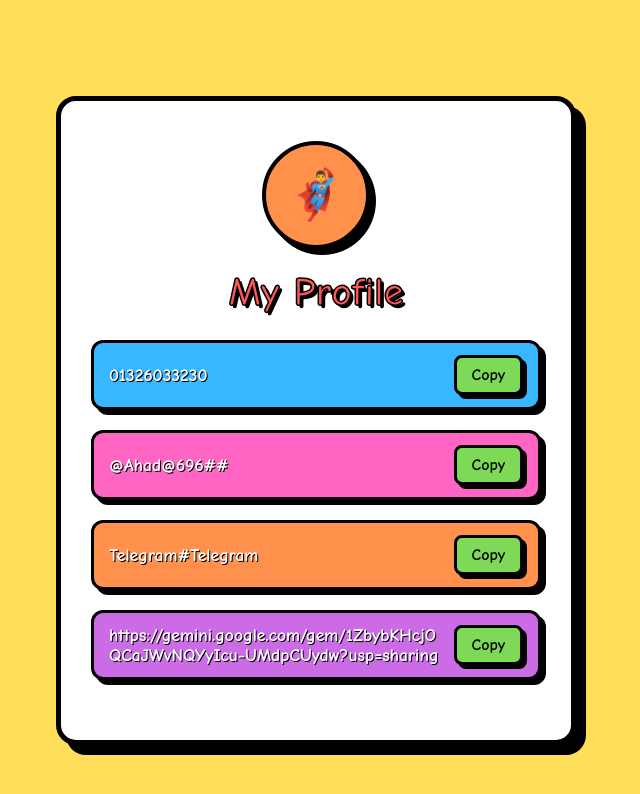
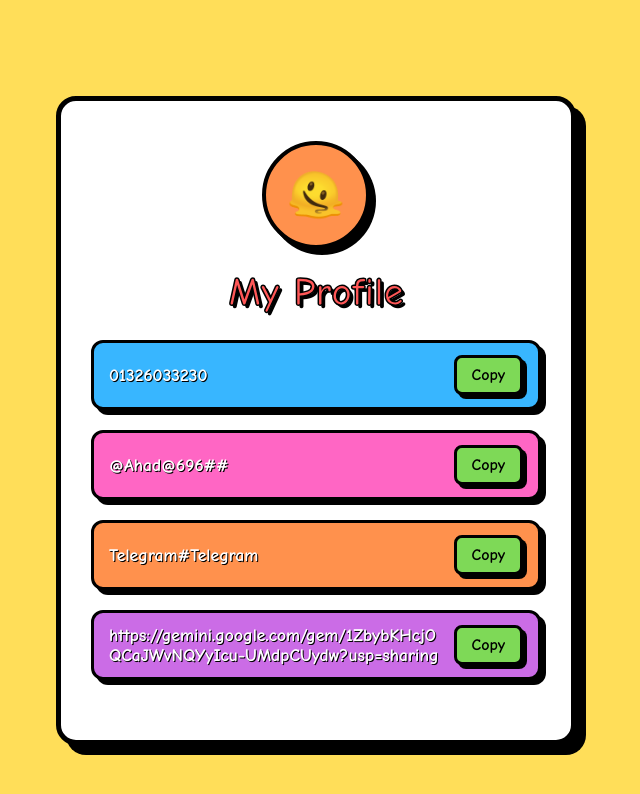
Before and after one commit to ahadDevOr/info, a plain HTML site: page index.html in a window 1280 px wide. Shown: the whole page, without its empty margins (324-964 px from the left). Drawn offline with Linux system fonts and the light colour scheme.

Commit message:
Update index.html

```diff
--- a/index.html
+++ b/index.html
@@ -108,7 +108,7 @@
 <body>
 
     <div class="card">
-        <div class="avatar">🦸‍♂️</div>
+        <div class="avatar">🫠</div>
         <h1>My Profile</h1>
 
         <!-- Phone Number -->
```
